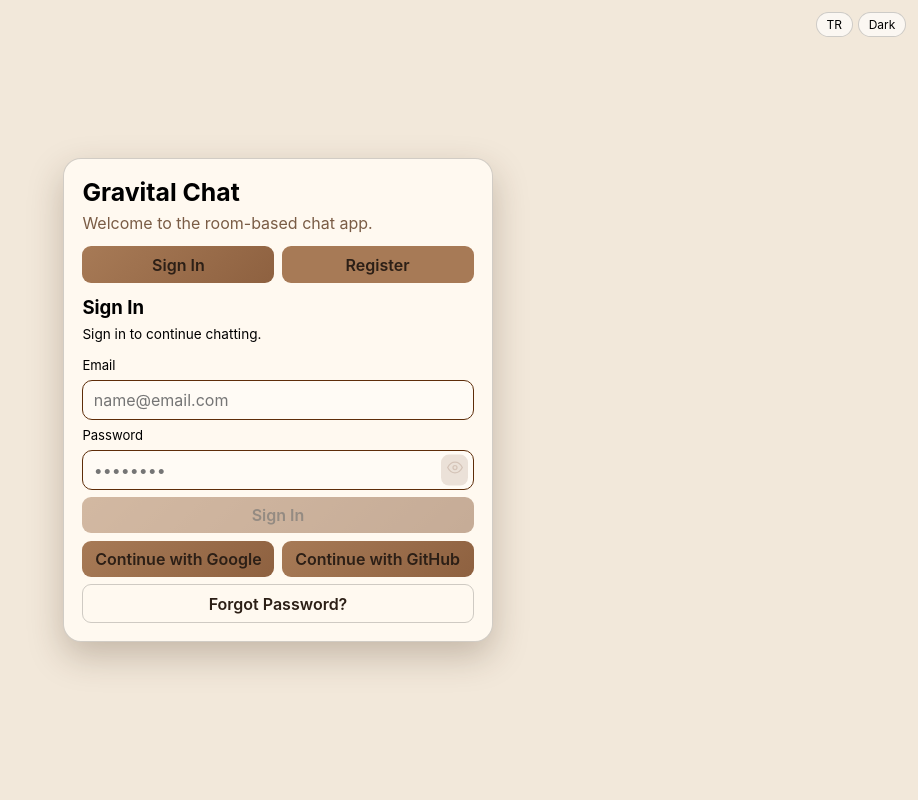
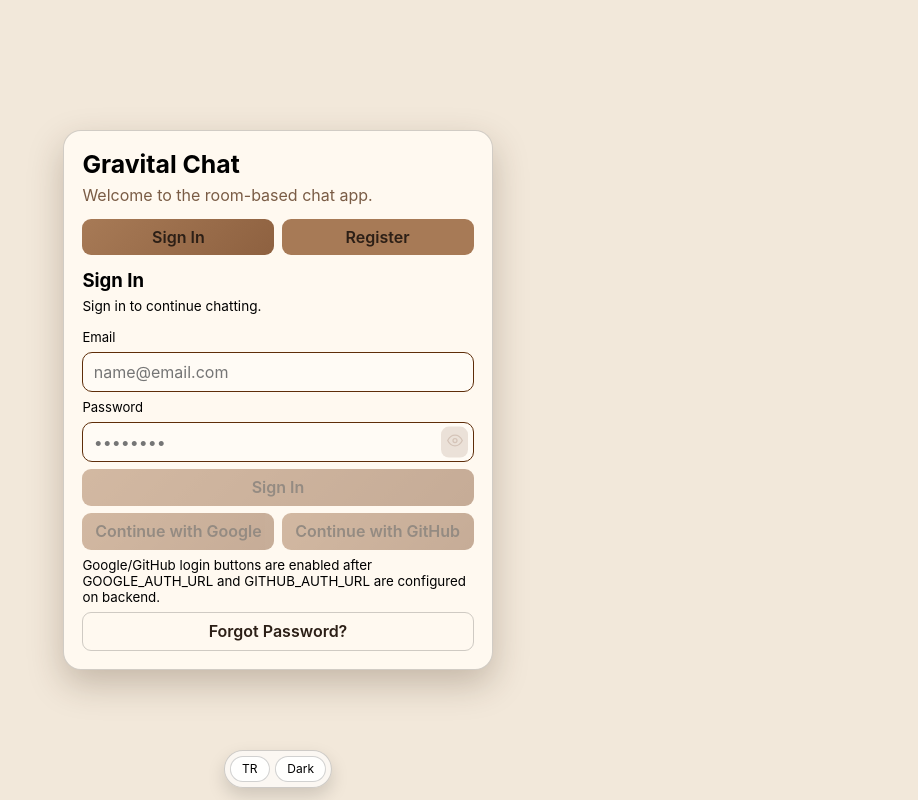
Before and after one commit to AliKefall/Gravital, a React (Vite) app in the folder frontend/: page / in a window 1280 px wide. Shown: the whole page, without its empty margins (362-1280 px from the left). Built offline with nearby package versions, Linux system fonts and the light colour scheme; no server answers; the HTML template or start-up script is replaced by a standard one.

Commit message:
oauth is fixed

```diff
--- a/frontend/src/App.css
+++ b/frontend/src/App.css
@@ -1030,19 +1030,25 @@ body {
 
 .app-float-controls {
   position: fixed;
-  top: 0.75rem;
-  right: 0.75rem;
+  left: 50%;
+  bottom: max(0.75rem, env(safe-area-inset-bottom));
+  transform: translateX(-50%);
   z-index: 120;
   display: flex;
   gap: 0.35rem;
+  padding: 0.3rem;
+  border-radius: 999px;
+  background: rgba(255, 255, 255, 0.66);
+  border: 1px solid var(--border-main);
+  box-shadow: 0 8px 18px rgba(0, 0, 0, 0.15);
 }
 
 .control-chip {
   border: 1px solid var(--border-main);
-  background: rgba(255, 255, 255, 0.65);
+  background: rgba(255, 255, 255, 0.9);
   color: #000;
   border-radius: 999px;
-  padding: 0.25rem 0.6rem;
+  padding: 0.3rem 0.7rem;
   font-size: 0.75rem;
   cursor: pointer;
 }
@@ -1056,6 +1062,17 @@ body {
   gap: 0.45rem;
 }
 
+.forgot-page button {
+  width: 100%;
+}
+
+.forgot-page .subtitle,
+.forgot-page label,
+.forgot-page small,
+.forgot-page .error {
+  color: #000 !important;
+}
+
 .modern-audio-grid .audio-control-card {
   border: 1px solid rgba(0, 0, 0, 0.2);
   background: linear-gradient(180deg, rgba(255, 255, 255, 0.72), rgba(245, 235, 225, 0.92));
--- a/frontend/src/api/config.ts
+++ b/frontend/src/api/config.ts
@@ -12,7 +12,10 @@ export const getApiBaseUrl = (): string => {
     if (isLocalHost(window.location.hostname)) {
       return "http://localhost:8080"
     }
+
+    return trimTrailingSlash(window.location.origin)
   }
+
   return "http://localhost:8080"
 }
 
--- a/frontend/src/components/auth/LoginForm.tsx
+++ b/frontend/src/components/auth/LoginForm.tsx
@@ -40,6 +40,8 @@ export const LoginForm = ({ onSuccess, language, onForgotPasswordNavigate }: Log
   const [showPassword, setShowPassword] = useState(false)
   const [socialProviders, setSocialProviders] = useState<SocialProvidersResponse>({})
   const isEnglish = language === "en"
+  const googleAuthConfigured = Boolean(socialProviders.google)
+  const githubAuthConfigured = Boolean(socialProviders.github)
 
   const isValid = useMemo(() => Object.keys(validate(formData)).length === 0, [formData])
 
@@ -111,13 +113,39 @@ export const LoginForm = ({ onSuccess, language, onForgotPasswordNavigate }: Log
       </button>
 
       <div className="social-auth-row">
-        <button type="button" className="secondary" onClick={() => (socialProviders.google ? (window.location.href = socialProviders.google) : setServerError("Google auth URL is not configured."))}>
+        <button
+          type="button"
+          className="secondary"
+          disabled={!googleAuthConfigured}
+          onClick={() => {
+            if (socialProviders.google) {
+              window.location.href = socialProviders.google
+            }
+          }}
+        >
           {isEnglish ? "Continue with Google" : "Google ile devam et"}
         </button>
-        <button type="button" className="secondary" onClick={() => (socialProviders.github ? (window.location.href = socialProviders.github) : setServerError("GitHub auth URL is not configured."))}>
+        <button
+          type="button"
+          className="secondary"
+          disabled={!githubAuthConfigured}
+          onClick={() => {
+            if (socialProviders.github) {
+              window.location.href = socialProviders.github
+            }
+          }}
+        >
           {isEnglish ? "Continue with GitHub" : "GitHub ile devam et"}
         </button>
       </div>
+
+      {!googleAuthConfigured || !githubAuthConfigured ? (
+        <small>
+          {isEnglish
+            ? "Google/GitHub login buttons are enabled after GOOGLE_AUTH_URL and GITHUB_AUTH_URL are configured on backend."
+            : "Google/GitHub giriş butonları, backend üzerinde GOOGLE_AUTH_URL ve GITHUB_AUTH_URL tanımlanınca aktif olur."}
+        </small>
+      ) : null}
 
       <button type="button" className="auth-link-button" onClick={onForgotPasswordNavigate}>
         {isEnglish ? "Forgot Password?" : "Şifremi unuttum"}
```
